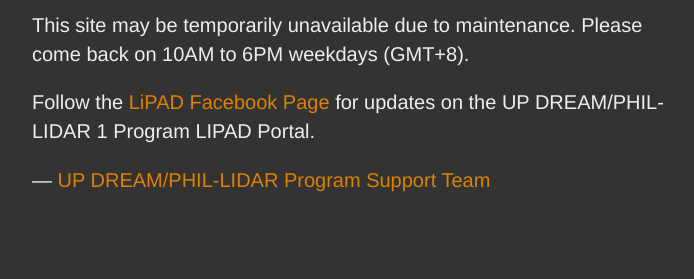
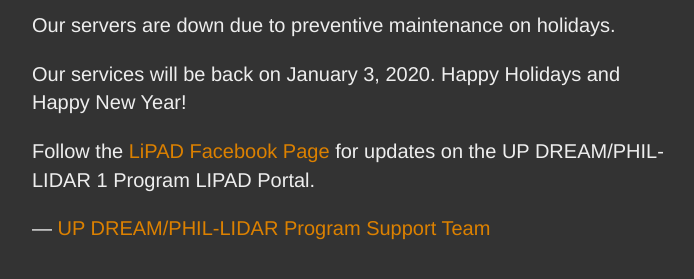
Before and after one commit to uptcagp-maintenance/uptcagp-maintenance.github.io, a plain HTML site: page index.html in a window 1280 px wide. Shown: the part 207-486 px from the top of the page, without its empty margins (283-977 px from the left). Drawn offline with nearby package versions, Linux system fonts and the light colour scheme.

Commit message:
update maintenance message

```diff
--- a/index.html
+++ b/index.html
@@ -32,7 +32,8 @@
         Under Maintenance
       </div>
     </h1>
-    <p>This site may be temporarily unavailable due to maintenance. Please come back on 10AM to 6PM weekdays (GMT+8).</p>
+    <p>Our servers are down due to preventive maintenance on holidays.</p>
+    <p>Our services will be back on January 3, 2020. Happy Holidays and Happy New Year!</p>
     <p>Follow the <a href="https://facebook.com/lipadph">LiPAD Facebook Page</a> for updates on the UP DREAM/PHIL-LIDAR 1 Program LIPAD Portal.</p>
     <div>
         <p>&mdash; <a href="mailto:support@dream.upd.edu.ph">UP DREAM/PHIL-LIDAR Program Support Team</a></p>
```
